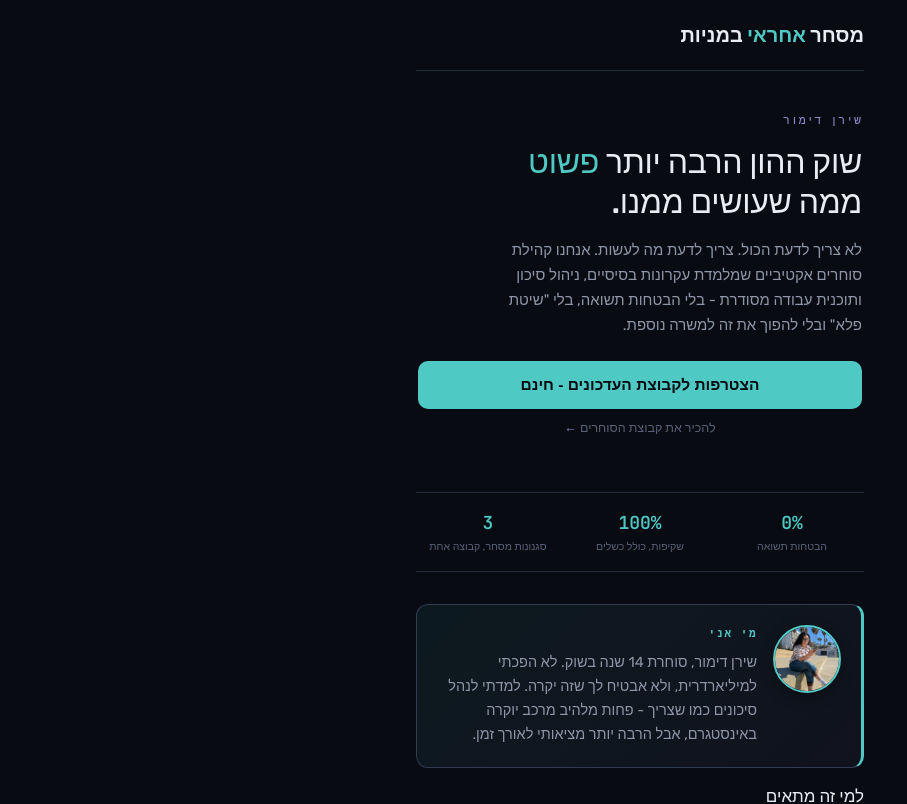
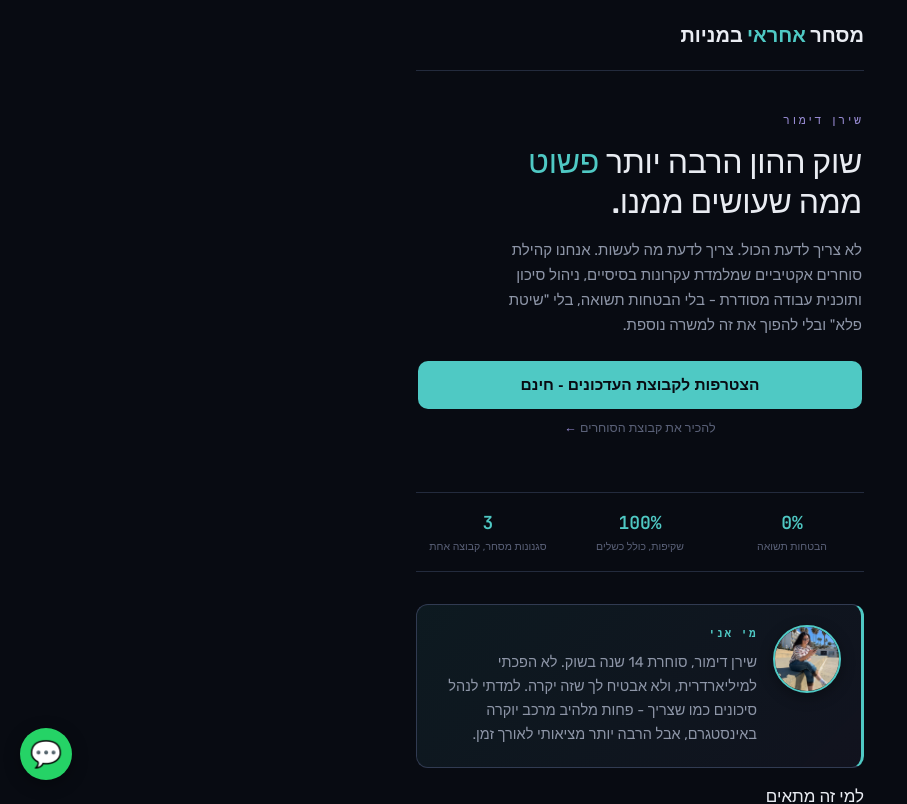
Before and after one commit to ShiranDimor/shirandimor, a Next.js app: page / in a window 1280 px wide. Shown: the top 804 px of the page, without its empty margins (0-907 px from the left). Built offline with nearby package versions, Linux system fonts and the light colour scheme; no server answers; the database is empty.

Commit message:
Update globals.css

```diff
--- a/app/globals.css
+++ b/app/globals.css
@@ -313,3 +313,19 @@
   }
   /* מרווח תחתון לתוכן כדי שהסרגל הדביק לא יסתיר את הכפתורים/פוטר */
   .wrap { padding-bottom: 76px; }
+.wa-float-btn {
+  position: fixed;
+  bottom: 20px;
+  left: 20px;
+  z-index: 100;
+  width: 52px;
+  height: 52px;
+  border-radius: 50%;
+  background: #25D366;
+  display: flex;
+  align-items: center;
+  justify-content: center;
+  box-shadow: 0 4px 16px rgba(0,0,0,0.35);
+  text-decoration: none;
+  font-size: 26px;
+}
```
